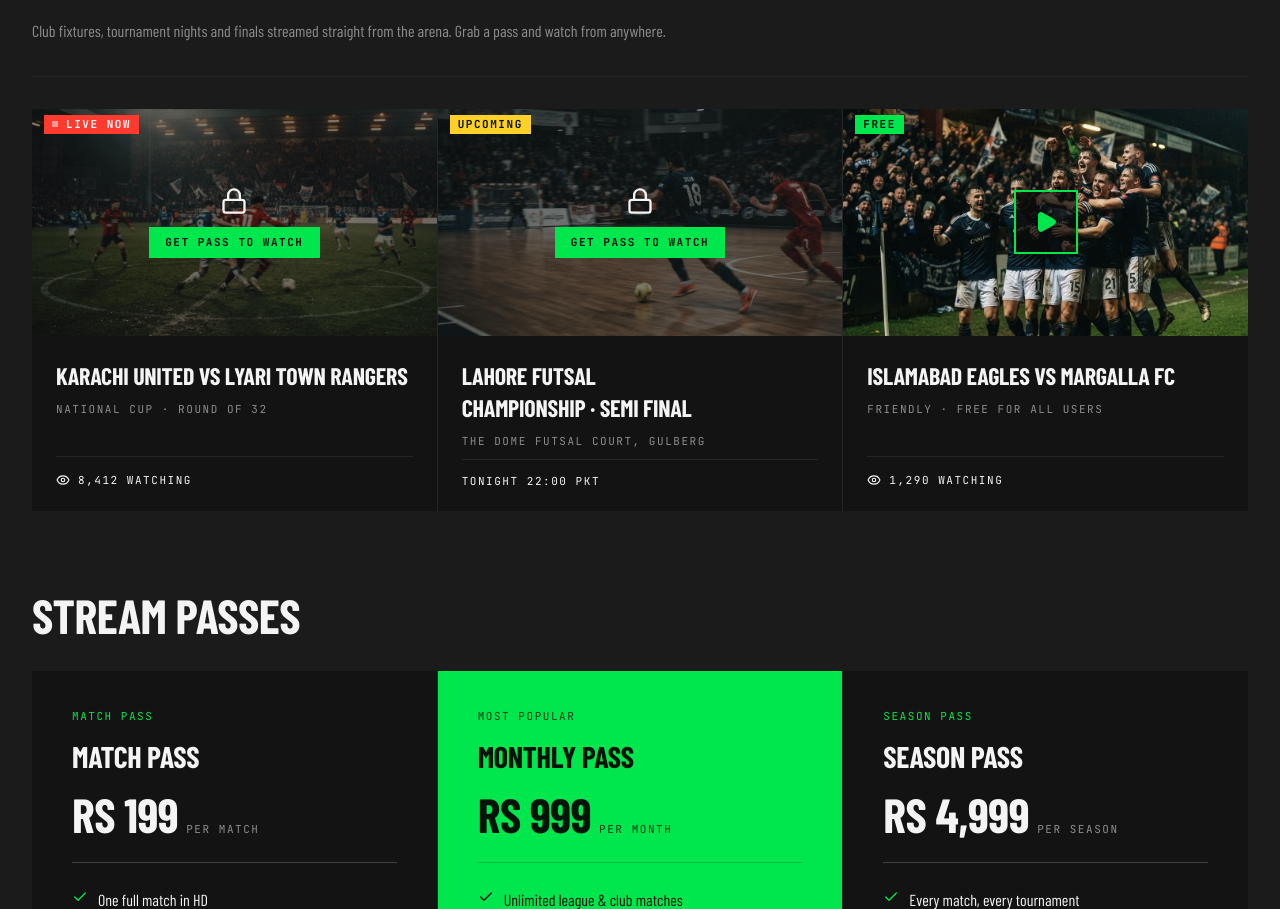
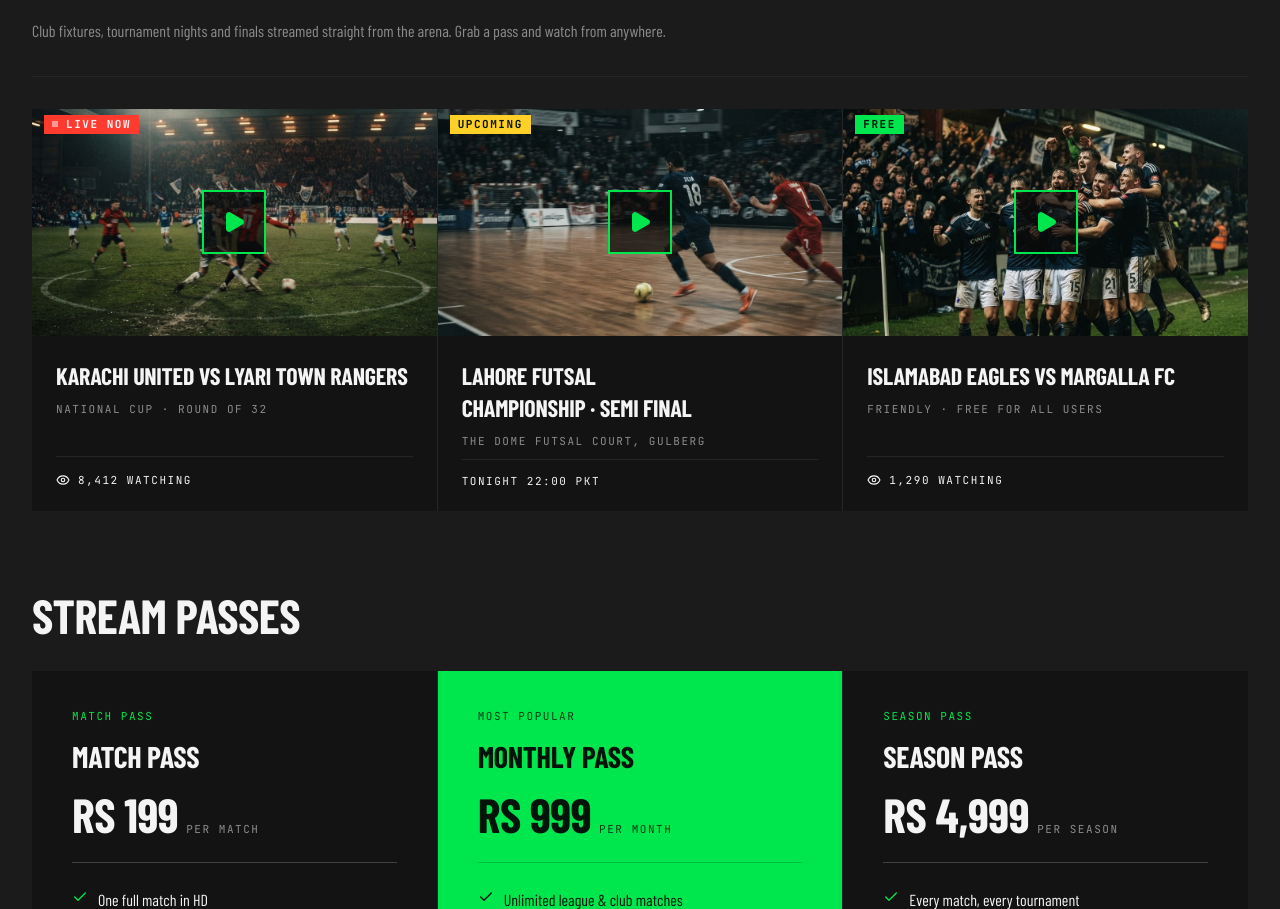
Before and after one commit to ibie-dev/paypal, a Next.js app: page / in a window 1280 px wide. Shown: the part 10202-11111 px from the top of the page. Built offline with nearby package versions, Linux system fonts and the light colour scheme; a web font is replaced by a local one.

Commit message:
Remove stream pass overlay

```diff
--- a/components/stream-section.tsx
+++ b/components/stream-section.tsx
@@ -1,5 +1,5 @@
 import Image from 'next/image'
-import { Check, Eye, Lock, Play } from 'lucide-react'
+import { Check, Eye, Play } from 'lucide-react'
 import { STREAMS, STREAM_PASSES } from '@/lib/data'
 import { SectionHeading } from '@/components/section-heading'
 import { ActionDialog } from '@/components/action-dialog'
@@ -27,9 +27,7 @@ export function StreamSection() {
                   alt={s.title}
                   fill
                   sizes="(min-width: 1024px) 33vw, 100vw"
-                  className={`object-cover transition-transform duration-500 group-hover:scale-105 ${
-                    s.locked ? 'opacity-50' : ''
-                  }`}
+                  className="object-cover transition-transform duration-500 group-hover:scale-105"
                 />
 
                 <span className="absolute left-0 top-0 flex items-center gap-2 px-3 py-1.5 label-mono font-bold">
@@ -52,21 +50,12 @@ export function StreamSection() {
                 </span>
 
                 <div className="absolute inset-0 flex items-center justify-center">
-                  {s.locked ? (
-                    <span className="flex flex-col items-center gap-3">
-                      <Lock className="size-7 text-foreground" aria-hidden="true" />
-                      <span className="bg-primary px-4 py-2.5 label-mono font-bold text-primary-foreground">
-                        Get pass to watch
-                      </span>
-                    </span>
-                  ) : (
                   <span className="flex size-16 items-center justify-center border-2 border-primary bg-background/70">
                     <Play
                       className="size-6 fill-primary text-primary"
                       aria-hidden="true"
                     />
                   </span>
-                  )}
                 </div>
               </div>
 
```
Lines whose indentation alone changed are shown as unchanged.
